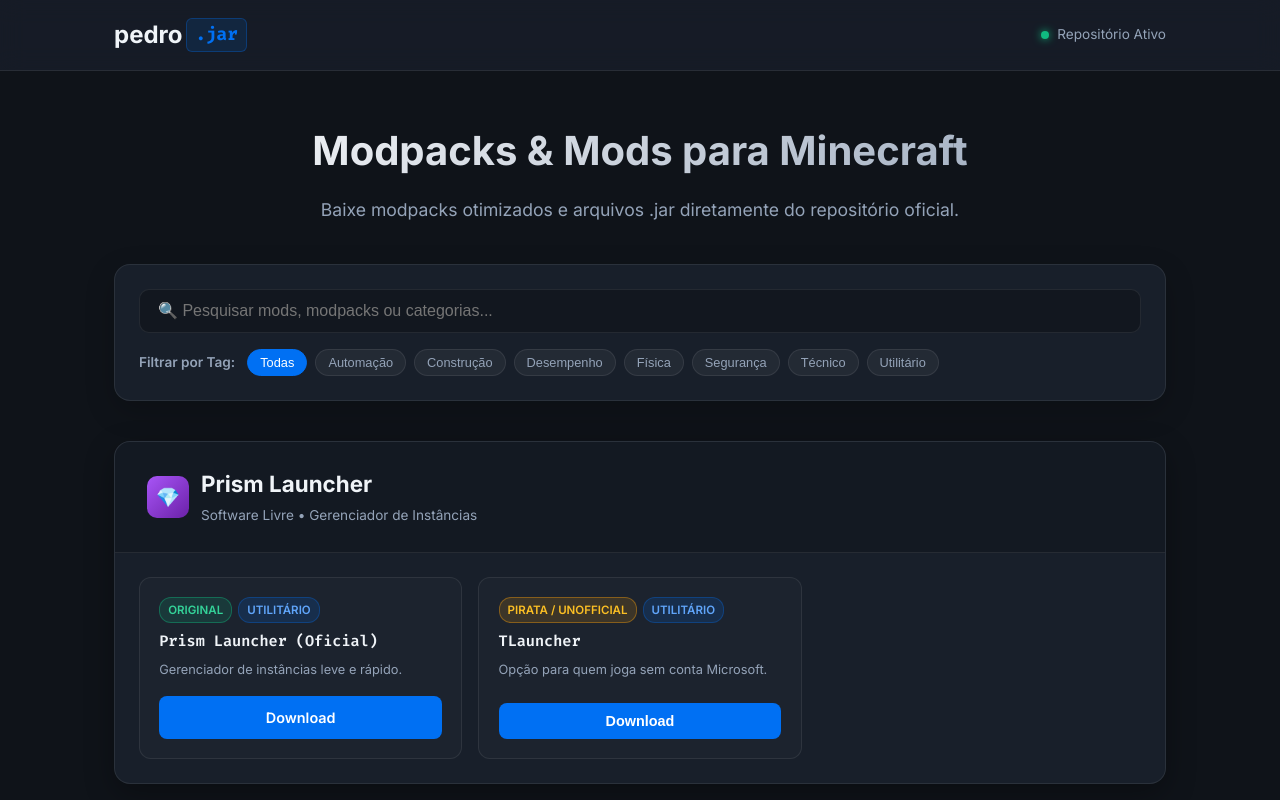
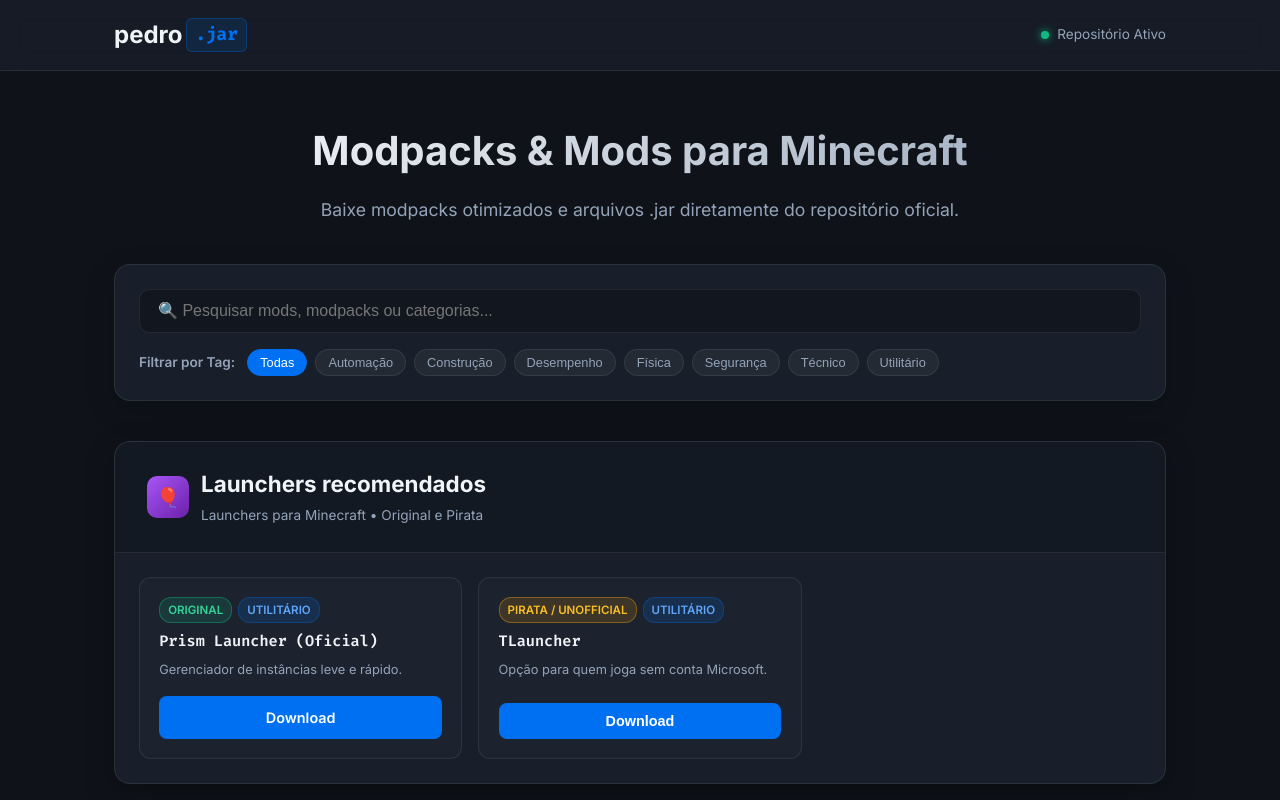
Before and after one commit to koufukupng-rgb/koufukupng-rgb.github.io, a plain HTML site: page index.html in a window 1280 px wide. Shown: the top 800 px of the page. Drawn offline with Linux system fonts and the light colour scheme.

Commit message:
Update index.html

```diff
--- a/index.html
+++ b/index.html
@@ -426,10 +426,10 @@
       <div class="modpack-container">
         <div class="modpack-header">
           <div class="modpack-title-group">
-            <div class="modpack-icon" style="background: linear-gradient(135deg, #a855f7, #6b21a8);">💎</div>
+            <div class="modpack-icon" style="background: linear-gradient(135deg, #a855f7, #6b21a8);">🎈</div>
             <div>
-              <h2 class="modpack-title">Prism Launcher</h2>
-              <span style="font-size: 0.85rem; color: var(--text-muted);">Software Livre • Gerenciador de Instâncias</span>
+              <h2 class="modpack-title">Launchers recomendados</h2>
+              <span style="font-size: 0.85rem; color: var(--text-muted);">Launchers para Minecraft • Original e Pirata </span>
             </div>
           </div>
           <!-- TAG REMOVIDA DAQUI -->
```
